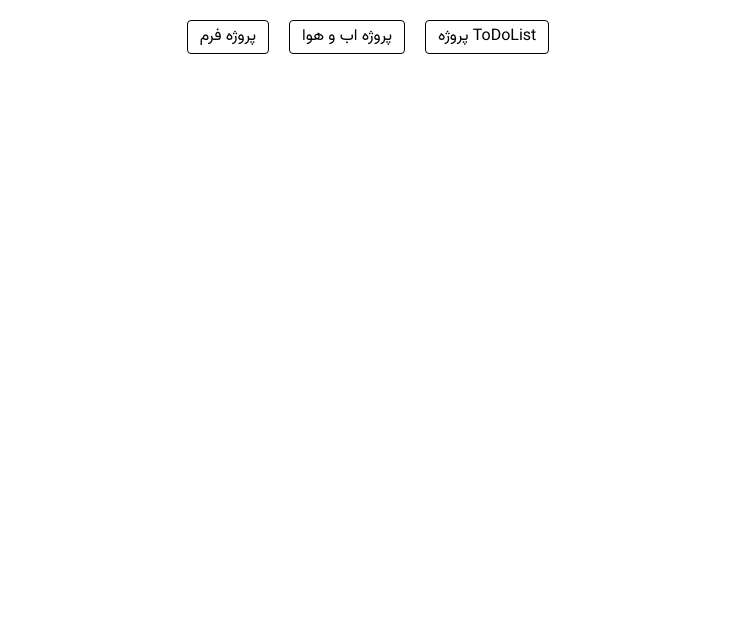
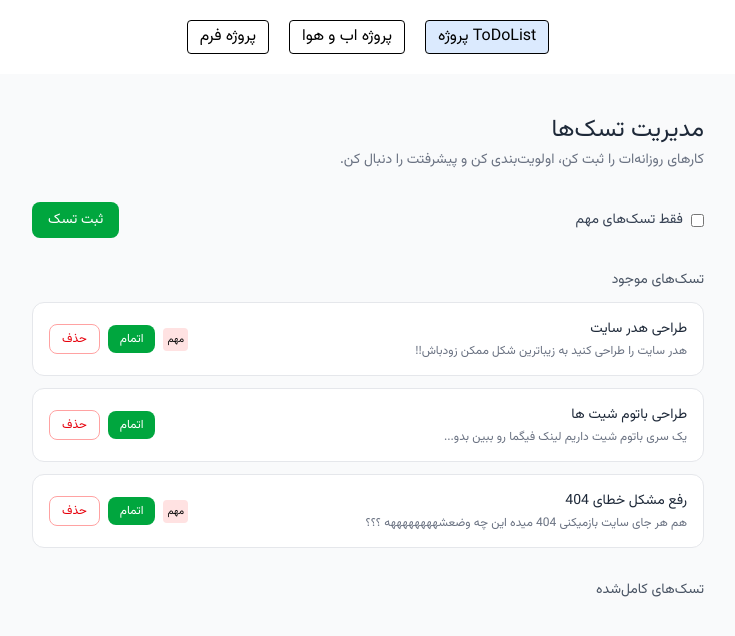
Before and after one commit to AliDarrudi67/react-train, a React (Vite) app: page / in a window 1280 px wide. Shown: the top 636 px of the page, without its empty margins (272-1007 px from the left). Built offline with nearby package versions, Linux system fonts and the light colour scheme.

Commit message:
feat: enhance todo-list with task management and filtering
Add delete and complete task functionality to Task component,
introduce important task filtering, task form handling, and
set todo-list as the default project view

```diff
--- a/src/App.jsx
+++ b/src/App.jsx
@@ -5,7 +5,7 @@ import ToDoList from "./pages/todo-list/ToDoList";
 import Weather from "./pages/weather/Weather";
 
 function App() {
-  const [project, setProject] = useState("");
+  const [project, setProject] = useState("todo-list");
   return (
     <>
       <ul className="flex p-5 rounded items-center justify-center gap-5">
--- a/src/components/task/Task.jsx
+++ b/src/components/task/Task.jsx
@@ -1,5 +1,4 @@
-export default function Task({ task }) {
-  console.log(task);
+export default function Task({ task, deleteTask, doneTask }) {
   return (
     <div>
       <div className="flex items-center justify-between gap-4 bg-white border border-gray-200 rounded-xl p-4">
@@ -11,18 +10,27 @@ export default function Task({ task }) {
         </div>
 
         <div className="flex items-center gap-2 shrink-0">
+          {task.isImportant && (
+            <span className="bg-red-100 p-1 rounded text-[10px]">مهم</span>
+          )}
+          {task.status !== "done" && (
             <button
+              onClick={doneTask}
               type="button"
               className="text-xs bg-green-600 hover:bg-green-700 text-white rounded-lg px-3 py-1.5 transition"
             >
               اتمام
             </button>
+          )}
+          {task.status !== "done" && (
             <button
+              onClick={deleteTask}
               type="button"
               className="text-xs border border-red-300 text-red-600 hover:bg-red-50 rounded-lg px-3 py-1.5 transition"
             >
               حذف
             </button>
+          )}
         </div>
       </div>
     </div>
--- /dev/null
+++ b/src/components/taskForm/TaskForm.jsx
@@ -0,0 +1,99 @@
+import { useState } from "react";
+
+export default function TaskForm({ closeTaskForm, addTask }) {
+  const [title, setTitle] = useState("");
+  const [description, setDescription] = useState("");
+  const [isImportant, setIsImportant] = useState(false);
+
+  function saveForm(event) {
+    event.preventDefault();
+    addTask({
+      title,
+      description,
+      id: Date.now(),
+      status: "pending",
+      isImportant,
+    });
+    closeTaskForm();
+  }
+  return (
+    <div>
+      <div
+        dir="rtl"
+        className="fixed inset-0 bg-black/40 flex items-center justify-center p-4"
+      >
+        <div className="w-full max-w-md bg-white rounded-2xl shadow-xl p-6 space-y-5">
+          {/* هدر */}
+          <div className="flex items-center justify-between">
+            <h2 className="text-lg font-bold text-gray-800">ثبت تسک جدید</h2>
+            <button
+              type="button"
+              onClick={closeTaskForm}
+              className="text-gray-400 hover:text-gray-600 text-xl leading-none"
+            >
+              ×
+            </button>
+          </div>
+
+          {/* فرم */}
+          <form className="space-y-4" onSubmit={saveForm}>
+            <div className="space-y-1.5">
+              <label className="text-sm text-gray-700 font-medium">
+                عنوان تسک
+              </label>
+              <input
+                type="text"
+                onChange={(e) => {
+                  setTitle(e.target.value);
+                }}
+                placeholder="مثلاً طراحی هدر سایت"
+                className="w-full border border-gray-300 rounded-lg px-3 py-2 text-sm focus:outline-none focus:ring-2 focus:ring-green-500"
+              />
+            </div>
+
+            <div className="space-y-1.5">
+              <label className="text-sm text-gray-700 font-medium">
+                توضیحات
+              </label>
+              <textarea
+                rows={4}
+                onChange={(e) => {
+                  setDescription(e.target.value);
+                }}
+                placeholder="توضیحات تسک را بنویس..."
+                className="w-full border border-gray-300 rounded-lg px-3 py-2 text-sm resize-none focus:outline-none focus:ring-2 focus:ring-green-500"
+              ></textarea>
+            </div>
+
+            <label className="flex items-center gap-2 text-sm text-gray-700 cursor-pointer w-fit">
+              <input
+                type="checkbox"
+                className="accent-green-600 w-4 h-4"
+                onChange={(e) => {
+                  setIsImportant(e.target.checked);
+                }}
+              />
+              این تسک مهم است
+            </label>
+
+            <div className="flex items-center gap-3 pt-2">
+              <button
+                type="submit"
+                onClick={saveForm}
+                className="flex-1 bg-green-600 hover:bg-green-700 text-white text-sm font-medium rounded-lg py-2.5 transition"
+              >
+                ثبت تسک
+              </button>
+              <button
+                type="button"
+                className="flex-1 border border-gray-300 text-gray-600 hover:bg-gray-50 text-sm font-medium rounded-lg py-2.5 transition"
+              >
+                انصراف
+              </button>
+            </div>
+          </form>
+        </div>
+      </div>
+    </div>
+  );
+}
--- a/src/pages/todo-list/ToDoList.jsx
+++ b/src/pages/todo-list/ToDoList.jsx
@@ -1,5 +1,6 @@
 import { useState } from "react";
 import Task from "../../components/task/Task";
+import TaskForm from "../../components/taskForm/TaskForm";
 
 export default function ToDoList() {
   const [tasks, setTasks] = useState([
@@ -25,6 +26,41 @@ export default function ToDoList() {
       isImportant: true,
     },
   ]);
+  const [mainTasks, setMainTasks] = useState(tasks);
+  const [showTaskForm, setShowTaskForm] = useState(false);
+
+  function deleteTask(id) {
+    setTasks(tasks.filter((item) => item.id !== id));
+  }
+
+  function doneTask(id) {
+    const index = tasks.findIndex((item) => item.id == id);
+    if (index >= 0) {
+      setTasks((prev) =>
+        prev.map((task) =>
+          task.id == id ? { ...task, status: "done" } : task,
+        ),
+      );
+    }
+  }
+
+  function showImportantTasks(event) {
+    if (event.target.checked) {
+      setTasks(mainTasks.filter((item) => item.isImportant));
+    } else {
+      setTasks(mainTasks);
+    }
+  }
+
+  function closeTaskForm() {
+    setShowTaskForm(false);
+  }
+
+  function addTask(task) {
+    console.log(task);
+    setTasks((prev) => [...prev, task]);
+    setMainTasks((prev) => [...prev, task]);
+  }
   return (
     <>
       <div dir="rtl" className="min-h-screen bg-gray-50 py-10 px-4">
@@ -41,17 +77,22 @@ export default function ToDoList() {
           <div className="flex flex-wrap items-center justify-between gap-3">
             <div className="flex items-center gap-4">
               <label className="flex items-center gap-2 text-sm text-gray-700 cursor-pointer">
-                <input type="checkbox" className="accent-green-600" />
+                <input
+                  type="checkbox"
+                  className="accent-green-600"
+                  onChange={() => {
+                    showImportantTasks(event);
+                  }}
+                />
                 فقط تسک‌های مهم
-              </label>
-              <label className="flex items-center gap-2 text-sm text-gray-700 cursor-pointer">
-                <input type="checkbox" className="accent-green-600" />
-                نمایش تسک‌های کامل‌شده
               </label>
             </div>
 
             <button
               type="button"
+              onClick={() => {
+                setShowTaskForm(true);
+              }}
               className="bg-green-600 hover:bg-green-700 text-white text-sm font-medium rounded-lg px-4 py-2 transition"
             >
               ثبت تسک
@@ -67,7 +108,16 @@ export default function ToDoList() {
             {tasks
               .filter((task) => task.status == "pending")
               .map((item) => (
-                <Task key={item?.id} task={item} />
+                <Task
+                  key={item?.id}
+                  task={item}
+                  doneTask={() => {
+                    doneTask(item.id);
+                  }}
+                  deleteTask={() => {
+                    deleteTask(item.id);
+                  }}
+                />
               ))}
           </section>
 
@@ -85,6 +135,10 @@ export default function ToDoList() {
           </section>
         </div>
       </div>
+
+      {showTaskForm && (
+        <TaskForm closeTaskForm={closeTaskForm} addTask={addTask} />
+      )}
     </>
   );
 }
```
Lines whose indentation alone changed are shown as unchanged.
